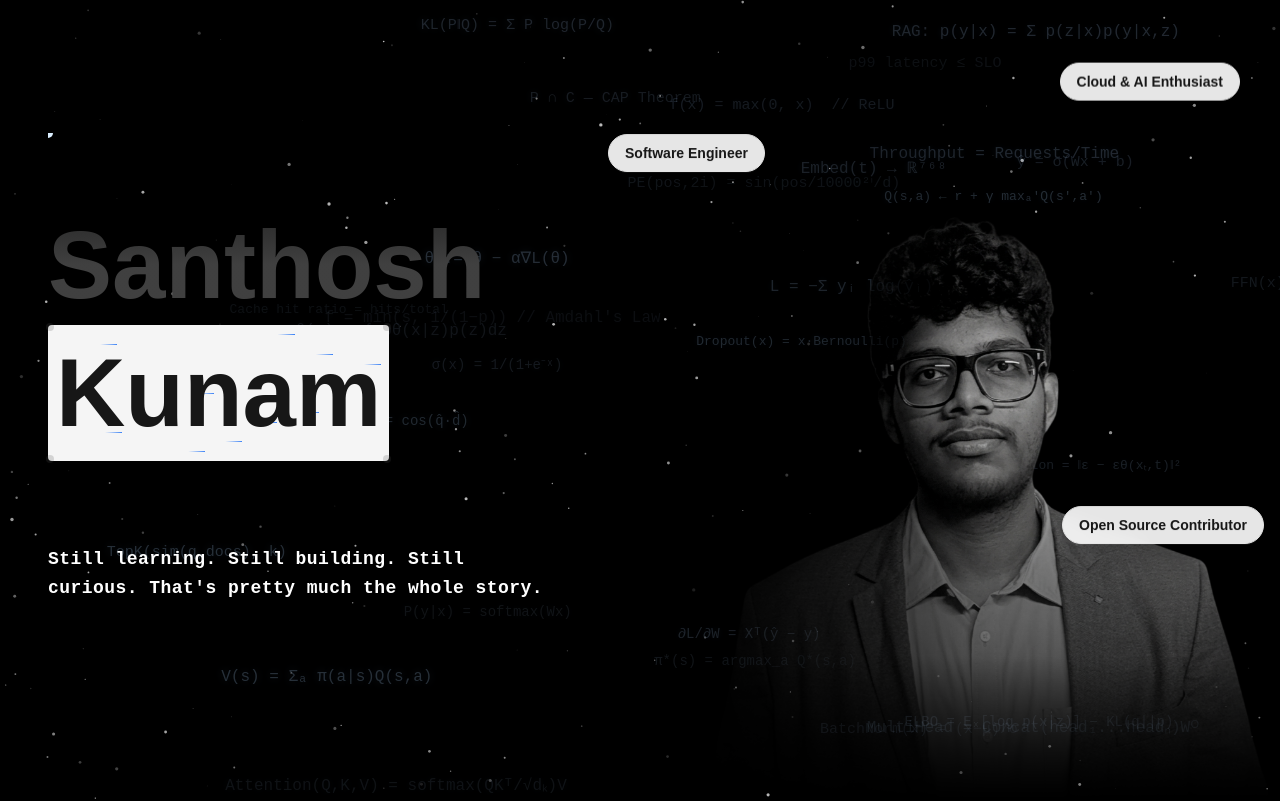
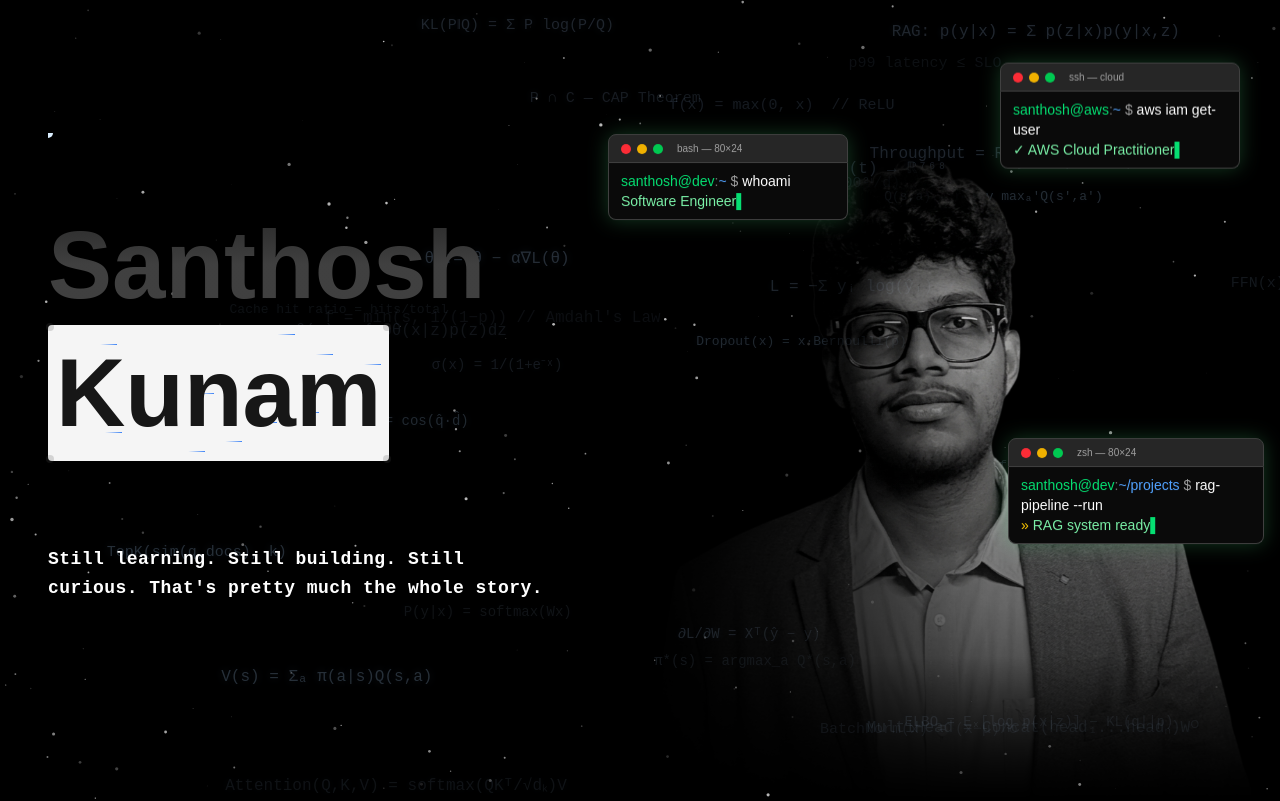
Before and after one commit to Santhosh-dev-lab/Story, a Next.js app: page / in a window 1280 px wide. Shown: the top 801 px of the page. Built offline with nearby package versions, Linux system fonts and the light colour scheme.

Commit message:
Refined hero section

```diff
--- a/src/app/page.tsx
+++ b/src/app/page.tsx
@@ -144,7 +144,7 @@ export default function Home() {
           initial={{ opacity: 0, x: 40 }}
           animate={{ opacity: 1, x: 0 }}
           transition={{ delay: 0.5, duration: 0.8, ease: "easeInOut" }}
-          className="relative flex items-end justify-center w-full md:w-1/2 h-[55vw] sm:h-[65vw] md:h-screen z-10 mt-4 md:mt-0"
+          className="relative flex items-end justify-center w-full md:w-1/2 h-[65vw] sm:h-[75vw] md:h-screen z-10 mt-4 md:mt-0"
         >
           {/* Portrait Image with silhouette fade */}
           <div
@@ -162,34 +162,87 @@ export default function Home() {
               src="/portfolio_image-Photoroom.png"
               alt="Santhosh Kunam"
               fill
-              className="object-contain object-bottom drop-shadow-2xl z-10"
+              className="object-contain object-bottom drop-shadow-2xl z-10 scale-110 origin-bottom -translate-x-8 md:-translate-x-12"
               priority
             />
           </div>
 
-          {/* Floating badges – hidden on small mobile, shown sm+ */}
+          {/* Terminal Badge 1 – whoami */}
           <motion.div
             animate={{ y: [0, -10, 0] }}
             transition={{ repeat: Infinity, duration: 4, ease: "easeInOut" }}
-            className="hidden sm:block absolute top-[18%] left-2 md:left-[-5%] bg-white/90 backdrop-blur-sm border border-neutral-200 text-neutral-900 text-xs md:text-sm font-semibold px-4 py-2 rounded-full shadow-xl z-30"
+            className="hidden sm:block absolute top-[18%] left-0 md:left-[-5%] z-30 w-52 md:w-60"
+            style={{ filter: "drop-shadow(0 0 10px rgba(74,222,128,0.25))" }}
           >
-            Software Engineer
+            {/* Title bar */}
+            <div className="flex items-center gap-1.5 bg-neutral-800 px-3 py-1.5 rounded-t-lg border border-neutral-700">
+              <span className="w-2.5 h-2.5 rounded-full bg-red-500"></span>
+              <span className="w-2.5 h-2.5 rounded-full bg-yellow-500"></span>
+              <span className="w-2.5 h-2.5 rounded-full bg-green-500"></span>
+              <span className="ml-2 text-neutral-400 text-[10px] font-mono">bash — 80×24</span>
+            </div>
+            {/* Body */}
+            <div className="bg-neutral-950 border border-t-0 border-neutral-700 rounded-b-lg px-3 py-2 font-mono text-xs md:text-sm">
+              <span className="text-green-400">santhosh@dev</span>
+              <span className="text-neutral-500">:</span>
+              <span className="text-blue-400">~</span>
+              <span className="text-neutral-400"> $ </span>
+              <span className="text-white">whoami</span>
+              <br />
+              <span className="text-green-300">Software Engineer</span>
+              <span className="animate-pulse text-green-400">▌</span>
+            </div>
           </motion.div>
 
+          {/* Terminal Badge 2 – git log */}
           <motion.div
             animate={{ y: [0, 12, 0] }}
             transition={{ repeat: Infinity, duration: 5, ease: "easeInOut", delay: 1 }}
-            className="hidden sm:block absolute bottom-[32%] right-2 md:right-4 bg-white/90 backdrop-blur-sm border border-neutral-200 text-neutral-900 text-xs md:text-sm font-semibold px-4 py-2 rounded-full shadow-xl z-30"
+            className="hidden sm:block absolute bottom-[32%] right-0 md:right-4 z-30 w-56 md:w-64"
+            style={{ filter: "drop-shadow(0 0 10px rgba(74,222,128,0.25))" }}
           >
-            Open Source Contributor
+            <div className="flex items-center gap-1.5 bg-neutral-800 px-3 py-1.5 rounded-t-lg border border-neutral-700">
+              <span className="w-2.5 h-2.5 rounded-full bg-red-500"></span>
+              <span className="w-2.5 h-2.5 rounded-full bg-yellow-500"></span>
+              <span className="w-2.5 h-2.5 rounded-full bg-green-500"></span>
+              <span className="ml-2 text-neutral-400 text-[10px] font-mono">zsh — 80×24</span>
+            </div>
+            <div className="bg-neutral-950 border border-t-0 border-neutral-700 rounded-b-lg px-3 py-2 font-mono text-xs md:text-sm">
+              <span className="text-green-400">santhosh@dev</span>
+              <span className="text-neutral-500">:</span>
+              <span className="text-blue-400">~/projects</span>
+              <span className="text-neutral-400"> $ </span>
+              <span className="text-white">rag-pipeline --run</span>
+              <br />
+              <span className="text-yellow-400">» </span>
+              <span className="text-green-300">RAG system ready</span>
+              <span className="animate-pulse text-green-400">▌</span>
+            </div>
           </motion.div>
 
+          {/* Terminal Badge 3 – cloud deploy */}
           <motion.div
             animate={{ y: [0, -12, 0] }}
             transition={{ repeat: Infinity, duration: 4.5, ease: "easeInOut", delay: 2 }}
-            className="hidden sm:block absolute top-[8%] right-4 md:right-10 bg-white/90 backdrop-blur-sm border border-neutral-200 text-neutral-900 text-xs md:text-sm font-semibold px-4 py-2 rounded-full shadow-xl z-30"
+            className="hidden sm:block absolute top-[8%] right-2 md:right-10 z-30 w-52 md:w-60"
+            style={{ filter: "drop-shadow(0 0 10px rgba(74,222,128,0.25))" }}
           >
-            Cloud & AI Enthusiast
+            <div className="flex items-center gap-1.5 bg-neutral-800 px-3 py-1.5 rounded-t-lg border border-neutral-700">
+              <span className="w-2.5 h-2.5 rounded-full bg-red-500"></span>
+              <span className="w-2.5 h-2.5 rounded-full bg-yellow-500"></span>
+              <span className="w-2.5 h-2.5 rounded-full bg-green-500"></span>
+              <span className="ml-2 text-neutral-400 text-[10px] font-mono">ssh — cloud</span>
+            </div>
+            <div className="bg-neutral-950 border border-t-0 border-neutral-700 rounded-b-lg px-3 py-2 font-mono text-xs md:text-sm">
+              <span className="text-green-400">santhosh@aws</span>
+              <span className="text-neutral-500">:</span>
+              <span className="text-blue-400">~</span>
+              <span className="text-neutral-400"> $ </span>
+              <span className="text-white">aws iam get-user</span>
+              <br />
+              <span className="text-green-300">✓ AWS Cloud Practitioner</span>
+              <span className="animate-pulse text-green-400">▌</span>
+            </div>
           </motion.div>
         </motion.div>
       </SpaceBackground>
```
